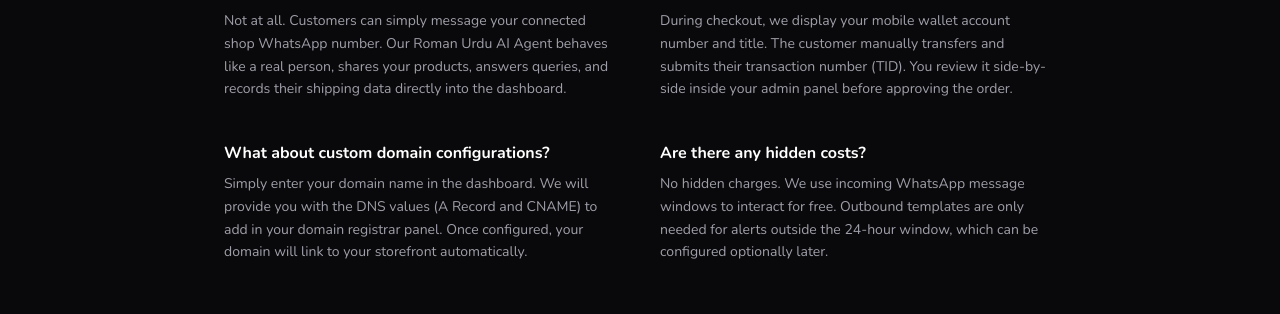
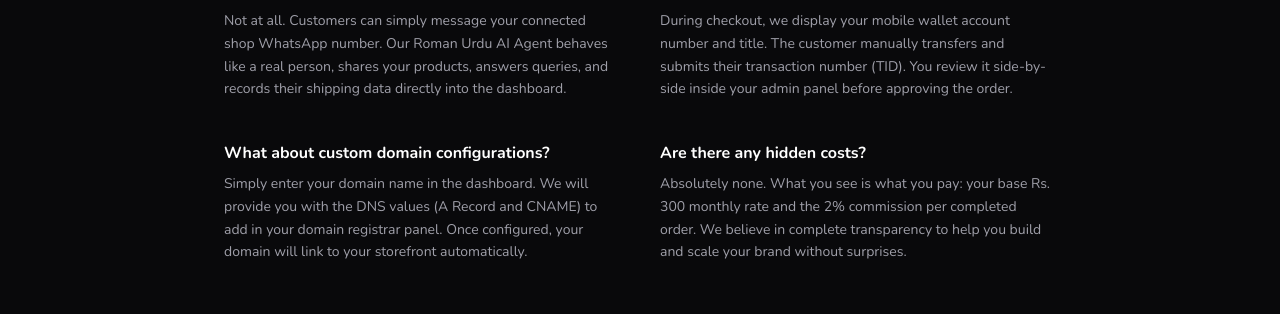
Before and after one commit to MehfoozurRehman/karobari, a Next.js app: page / in a window 1280 px wide. Shown: the part 3011-3325 px from the top of the page. Built offline with nearby package versions, Linux system fonts and the light colour scheme.

Commit message:
Copy: Rephrase hidden costs FAQ answer to highlight transparency instead of technical WhatsApp windows

```diff
--- a/src/app/page.tsx
+++ b/src/app/page.tsx
@@ -413,7 +413,7 @@
             <div className="space-y-2">
               <h4 className="text-base font-bold text-white">Are there any hidden costs?</h4>
               <p className="text-zinc-400 text-sm leading-relaxed">
-                No hidden charges. We use incoming WhatsApp message windows to interact for free. Outbound templates are only needed for alerts outside the 24-hour window, which can be configured optionally later.
+                Absolutely none. What you see is what you pay: your base Rs. 300 monthly rate and the 2% commission per completed order. We believe in complete transparency to help you build and scale your brand without surprises.
               </p>
             </div>
           </div>
```
